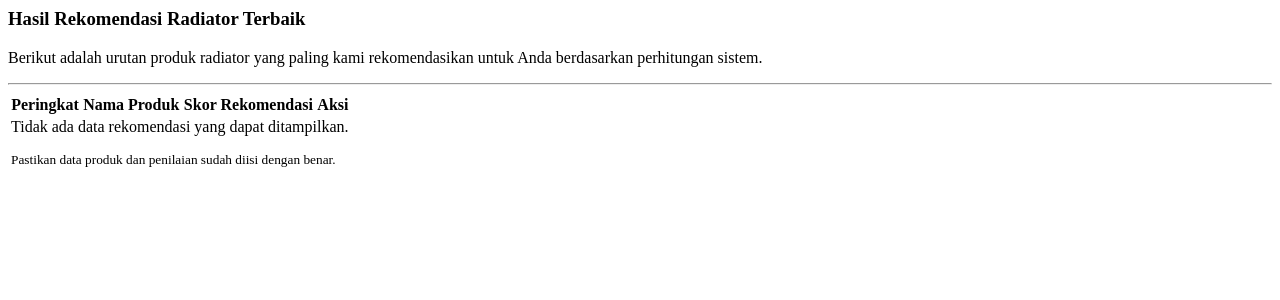
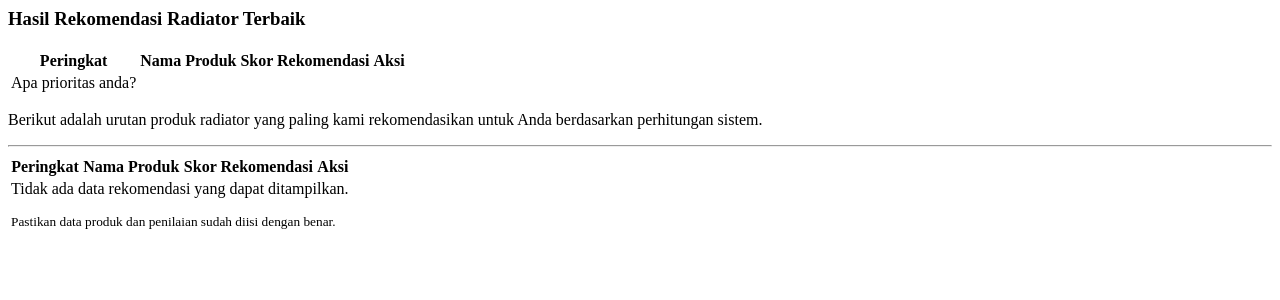
Before and after one commit to Atthaaa/morodadi, a CodeIgniter app: the page made by application/views/rekomendasi_tampil.php in a window 1280 px wide. Shown: the top 300 px of the page. Run offline with CodeIgniter, Linux system fonts and the light colour scheme.

Commit message:
commit saw
commit

```diff
--- a/application/views/rekomendasi_tampil.php
+++ b/application/views/rekomendasi_tampil.php
@@ -4,6 +4,24 @@
             <h3 class="text-center">Hasil Rekomendasi Radiator Terbaik</h3>
         </div>
         <div class="card-body">
+            <div class="table-responsive">
+                <table class="table table-bordered table-striped table-hover">
+                    <thead>
+                        <tr class="text-center">
+                            <th>Peringkat</th>
+                            <th>Nama Produk</th>
+                            <th>Skor Rekomendasi</th>
+                            <th>Aksi</th>
+                        </tr>
+                    </thead>
+                    <tbody>
+                        <tr>
+                            <td>Apa prioritas anda?</td>
+                        </tr>
+                    </tbody>
+                </table>
+            </div>
+
             <p class="text-center">Berikut adalah urutan produk radiator yang paling kami rekomendasikan untuk Anda berdasarkan perhitungan sistem.</p>
             <hr>
             <div class="table-responsive">
```
Also changed, not shown: application/controllers/Produk.php (+18 -2 lines), application/views/produk_tampil.php (+0 -21 lines).
